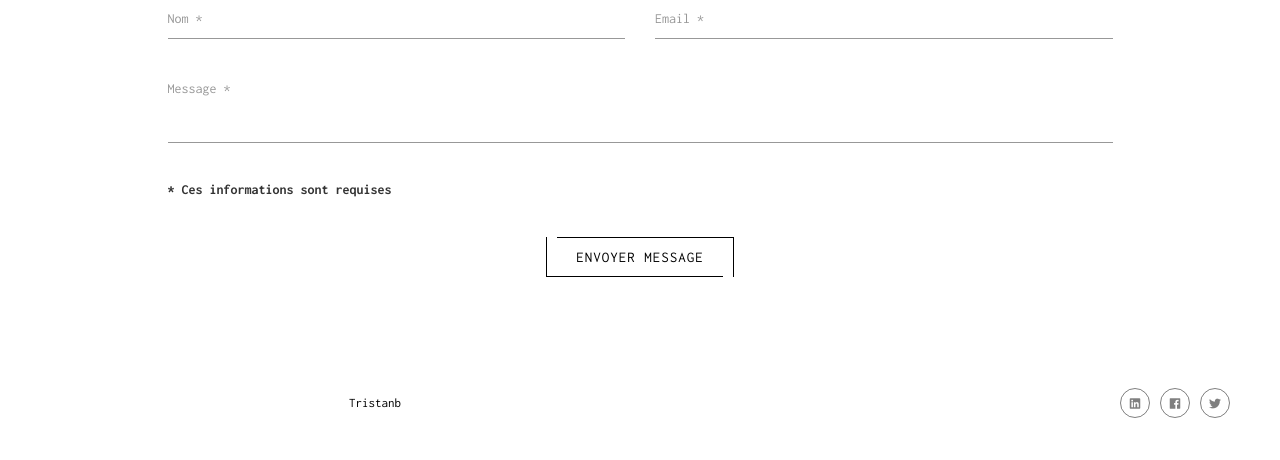
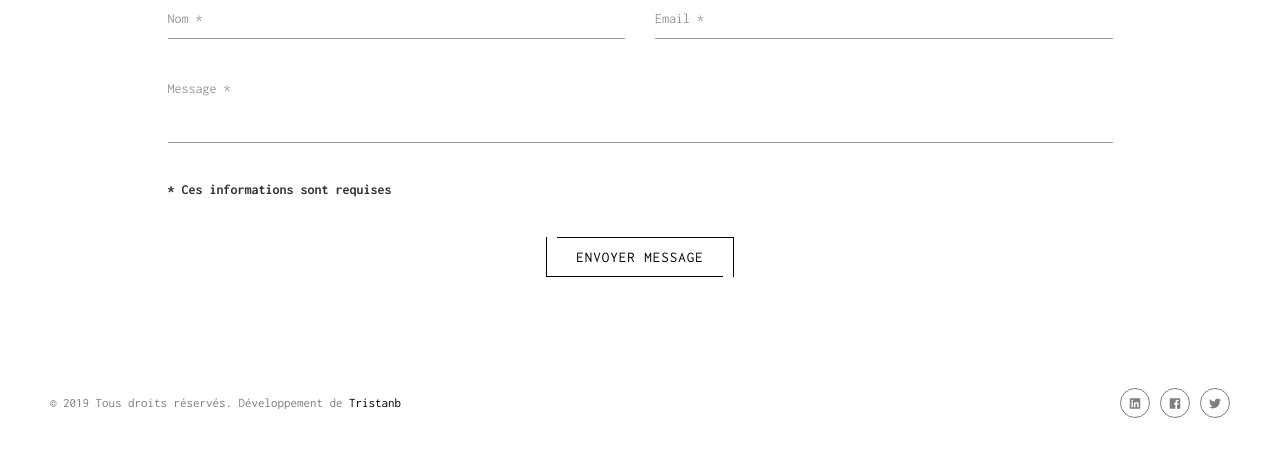
Before and after one commit to Trapper1622/freelance_site, a PHP site: page /contact.php in a window 1280 px wide. Shown: the part 1501-1961 px from the top of the page. Run offline with PHP 8.4, Linux system fonts and the light colour scheme; some libraries are stand-ins or nearby versions; some web fonts are replaced.

Commit message:
fin page contact

```diff
--- a/css/style.css
+++ b/css/style.css
@@ -609,7 +609,7 @@ body.mobile .overlay.frame.active{left: 30px;}
 footer{padding: 42.5px 0; background: #222; line-height: 30px; position: relative; z-index: 1;}
 .copyright{padding: 3px 0;}
 .copyright .simple-article{font-family: inherit!important; font-weight: 400!important;}
-.copyright .simple-article.light.transparent{color: rgba(255,255,255,.5);}
+.copyright .simple-article.light.transparent{color: rgba(0,0,0,.5);}
 .copyright .fa{color: #fe2b2b;}
 .copyright a{color: #000; text-decoration: none!important;}
 footer.light .copyright a{color: #222;}
--- a/template.php
+++ b/template.php
@@ -208,7 +208,7 @@
           <div class="col-md-6 col-xs-text-center col-md-text-left col-sm-b10 col-md-b0">
             <div class="copyright">
               <div class="simple-article small light transparent">
-                &copy; 2018 Tous droits réservés.
+                &copy; 2019 Tous droits réservés.
                 <div class="developed-by">Développement de <a href="http://www.tristanb.fr"
                     target="blank">Tristanb</a></div>
               </div>
@@ -235,7 +235,9 @@
 
   <script src="js/modernizr.custom.js"></script>
   <script src="js/boxesFx.js"></script>
-
+  <script>
+        new BoxesFx( document.getElementById( 'boxgallery' ) );
+  </script>
 </body>
 
 </html>
```
